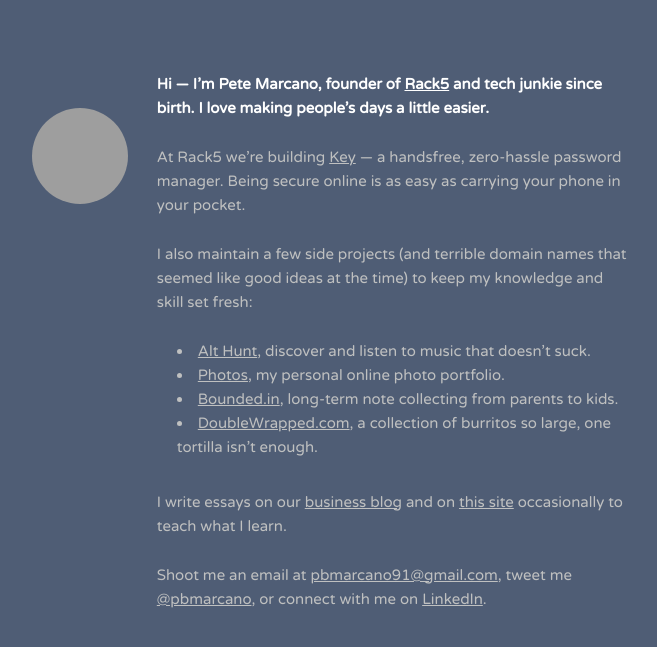
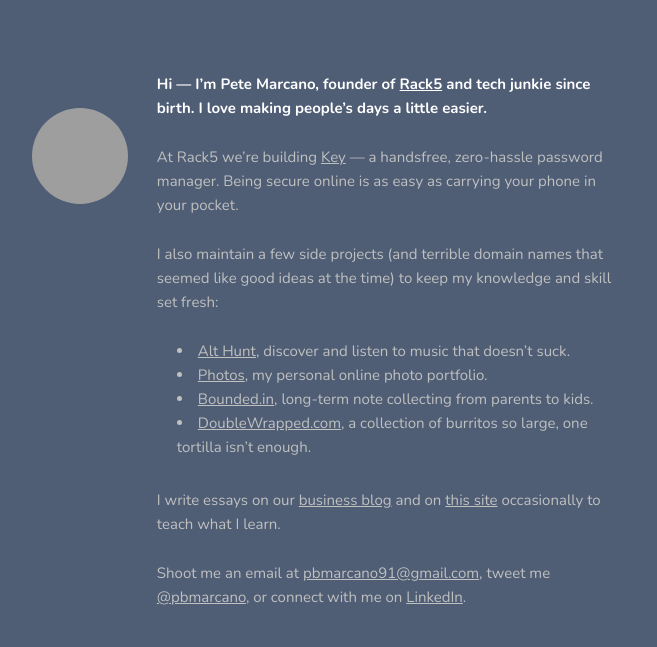
Before and after one commit to pbmarcano/pbmarcano.github.io, a Jekyll site: the page built from index.md, in a window 1280 px wide. Shown: the top 647 px of the page, without its empty margins (248-905 px from the left). Built offline with Jekyll 4.4.1, drawn with Linux system fonts in a browser that asks for light colours; grey boxes are pictures that could not be loaded.

Commit message:
palette & font change

```diff
--- a/_includes/head.html
+++ b/_includes/head.html
@@ -7,8 +7,7 @@
   <meta name="description" content="{% if page.excerpt %}{{ page.excerpt | strip_html | strip_newlines | truncate: 160 }}{% else %}{{ site.description }}{% endif %}">
   <meta name="author" content="Peter Marcano">
 
-  <link href="https://fonts.googleapis.com/css?family=Varela+Round" rel="stylesheet" type="text/css">
-
+  <link href='https://fonts.googleapis.com/css?family=Nunito:300,700' rel='stylesheet' type='text/css'>
   <link rel="stylesheet" href="{{ "/css/normalize.css" | prepend: site.baseurl }}">
   <link rel="stylesheet" href="{{ "/css/skeleton.css" | prepend: site.baseurl }}">
   <link rel="stylesheet" href="{{ "/css/page.css" | prepend: site.baseurl }}">
--- a/css/skeleton.css
+++ b/css/skeleton.css
@@ -124,7 +124,7 @@ body {
   font-size: 1.5em; /* currently ems cause chrome bug misinterpreting rems on body element */
   line-height: 1.6;
   font-weight: 400;
-  font-family: "Varela Round", "HelveticaNeue", "Helvetica Neue", Helvetica, Arial, sans-serif;
+  font-family: "Nunito", "HelveticaNeue", "Helvetica Neue", Helvetica, Arial, sans-serif;
   color: #222; }
 
 
```
Also changed, not shown: palette57351c24a9b79.png (added).
